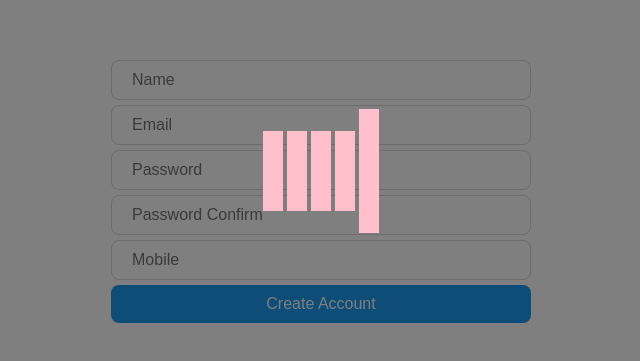
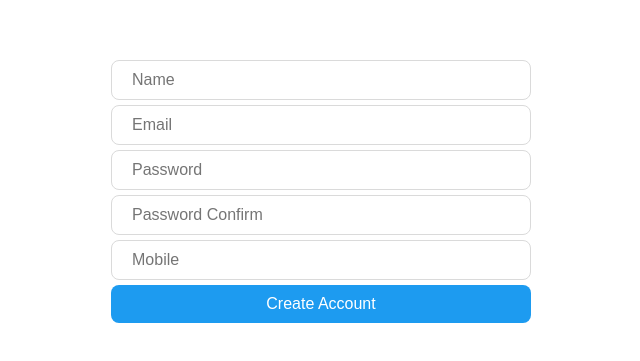
Before and after one commit to kim0tae/FE, a React (Vite) app: page /join in a window 1280 px wide. Shown: the part 229-590 px from the top of the page, without its empty margins (319-959 px from the left). Built offline with nearby package versions, Linux system fonts and the light colour scheme.

Commit message:
[HOTFIX] Join.tsx 로딩에 대한 조건 추가

```diff
--- a/src/routes/user/join.tsx
+++ b/src/routes/user/join.tsx
@@ -87,7 +87,7 @@ export default function CreateAccount() {
 
     return (
         <>
-            <LoadingScreen />
+            {isLoading ? <LoadingScreen /> : null}
             <S.ColumnWrapper>
                 <Form onSubmit={onSubmit}>
                     <S.Input
```
